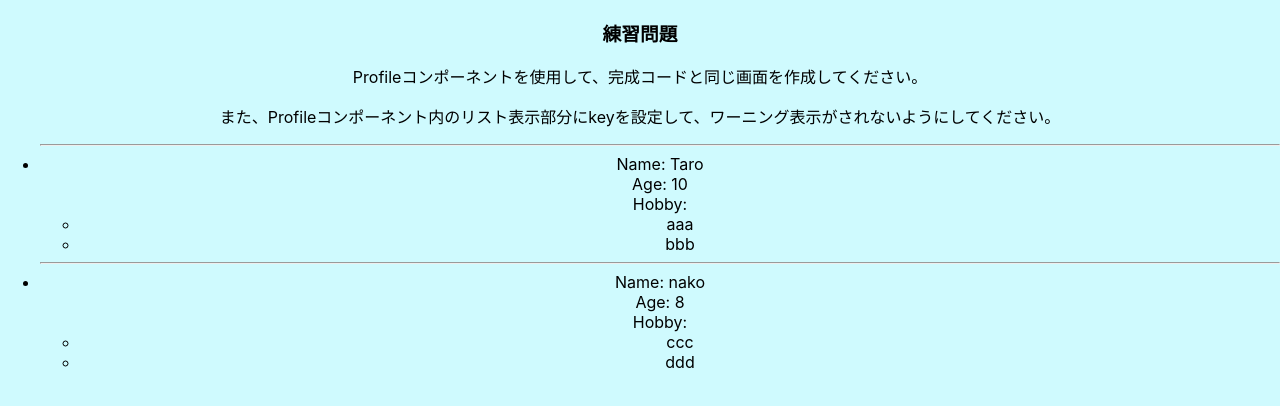
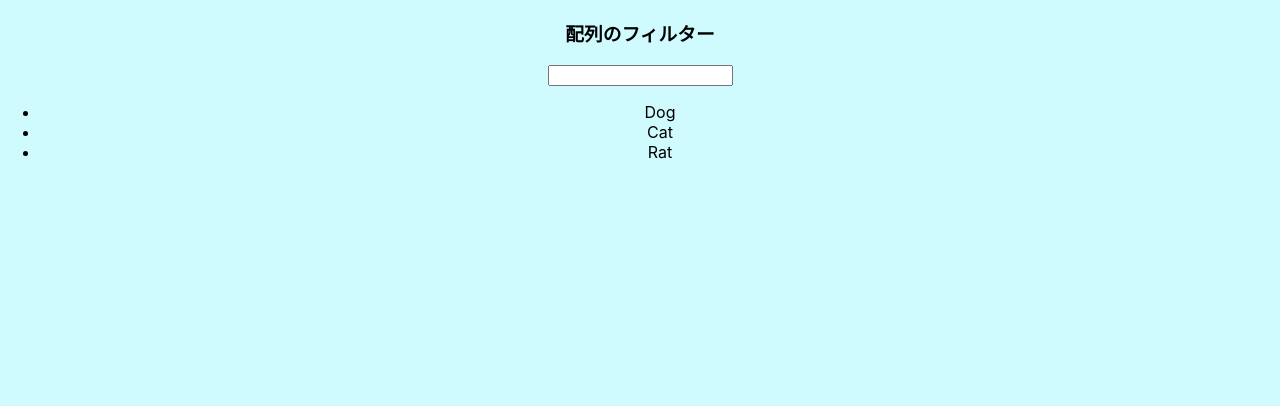
Before and after one commit to yooda123/sample_react, a React (Create React App) app: page / in a window 1280 px wide. Shown: the top 406 px of the page. Built offline with nearby package versions, Linux system fonts and the light colour scheme.

Commit message:
06_control_and_form_040_list_and_filter

```diff
--- a/src/components/Example.js
+++ b/src/components/Example.js
@@ -1,21 +1,19 @@
-import { Profile } from './Profile';
+import { useState } from "react";
 
-const persons = [
-  {name: "Taro", age: 10, hobbies:['aaa', 'bbb']},
-  {name: "nako", age: 8, hobbies:['ccc', 'ddd']},
-]
+const animals = ["Dog", "Cat", "Rat"];
 
 const Example = () => {
+  const [filterVal, setFilterVal] = useState("")
+
   return (
     <>
-      <h3>練習問題</h3>
-      <p>Profileコンポーネントを使用して、完成コードと同じ画面を作成してください。</p>
-      <p>また、Profileコンポーネント内のリスト表示部分にkeyを設定して、ワーニング表示がされないようにしてください。</p>
+      <h3>配列のフィルター</h3>
+      <input type="text" value={filterVal} onChange={(e) => setFilterVal(e.target.value)}/>
       <ul>
-        {persons.map((person) => (
-          <li key={person.name}>
-            <Profile {...person}/>
-          </li>
+        {animals
+          .filter((animal) => animal.indexOf(filterVal) >= 0)
+          .map((animal) => (
+          <li key={animal}>{animal}</li>
         ))}
       </ul>
     </>
--- a/src/components/Profile.js
+++ /dev/null
@@ -1,19 +0,0 @@
-const Profile = ({ name, age, hobbies }) => {
-  return (
-    <div>
-      <hr />
-      <div>Name: {name}</div>
-      <div>Age: {age}</div>
-      <div>
-        <div>Hobby:</div>
-        <ul>
-          {hobbies.map((hobby) => (
-            <li key={hobby}>{hobby}</li>
-          ))}
-        </ul>
-      </div>
-    </div>
-  );
-};
-
-export { Profile };
```
